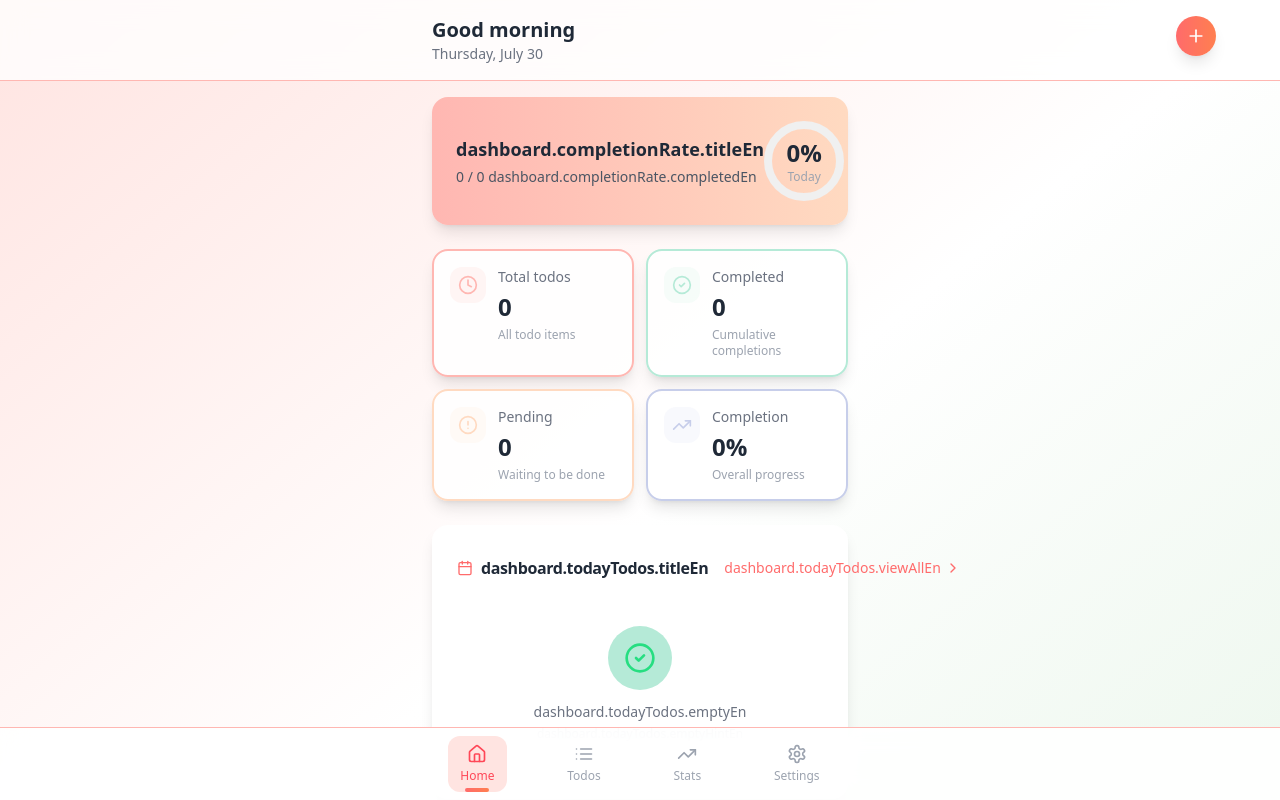
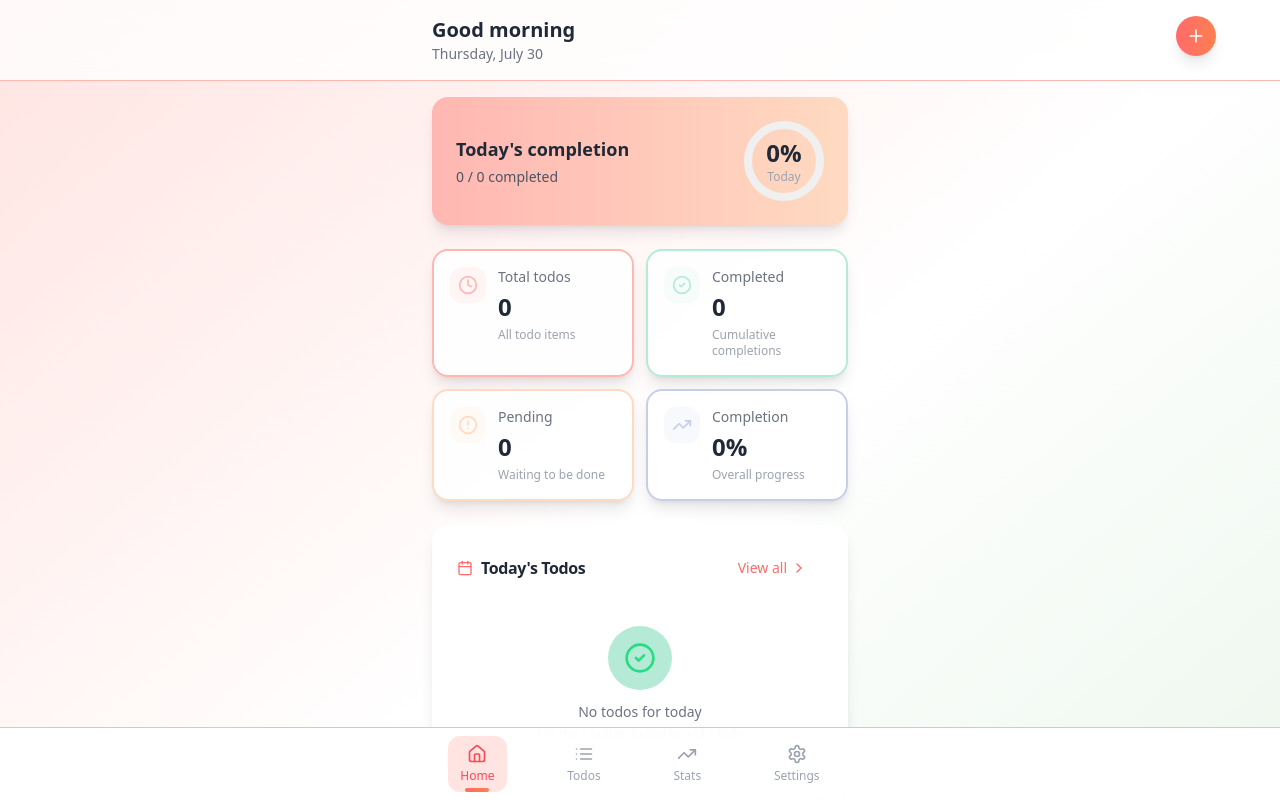
Before and after one commit to Bearlining/hailuo-todo-app, a React (Vite) app: page / in a window 1280 px wide. Shown: the top 800 px of the page. Built offline with nearby package versions, Linux system fonts and the light colour scheme.

Commit message:
fix: dashboard suffix default to empty (English-only translations)
- dashboard.completionRate.title (no En suffix) is the key in translations.ts
- suffix was 'En' for English, making t(`X${suffix}`) = t('XEn') which doesn't exist
- Project is English-only; suffix should always be empty

```diff
--- a/src/pages/Dashboard.tsx
+++ b/src/pages/Dashboard.tsx
@@ -49,7 +49,8 @@ export function Dashboard({ onNavigate }: DashboardProps) {
   };
 
   const dateLocale = language === 'en' ? 'en-US' : 'zh-CN';
-  const suffix = language === 'en' ? 'En' : '';
+  // English-only project — translations.ts only has English keys.
+const suffix = '';
 
   return (
     <div className="min-h-screen">
```
